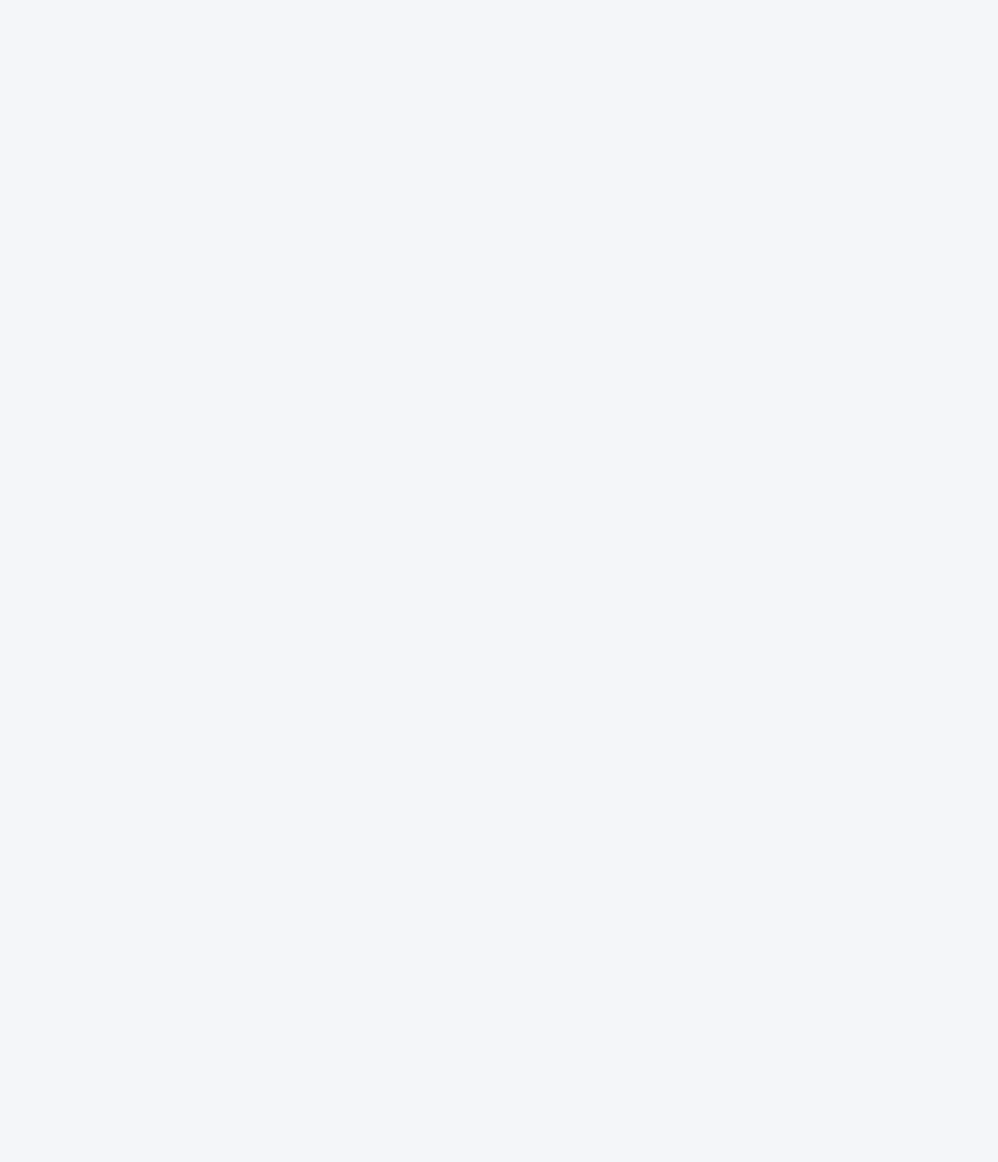
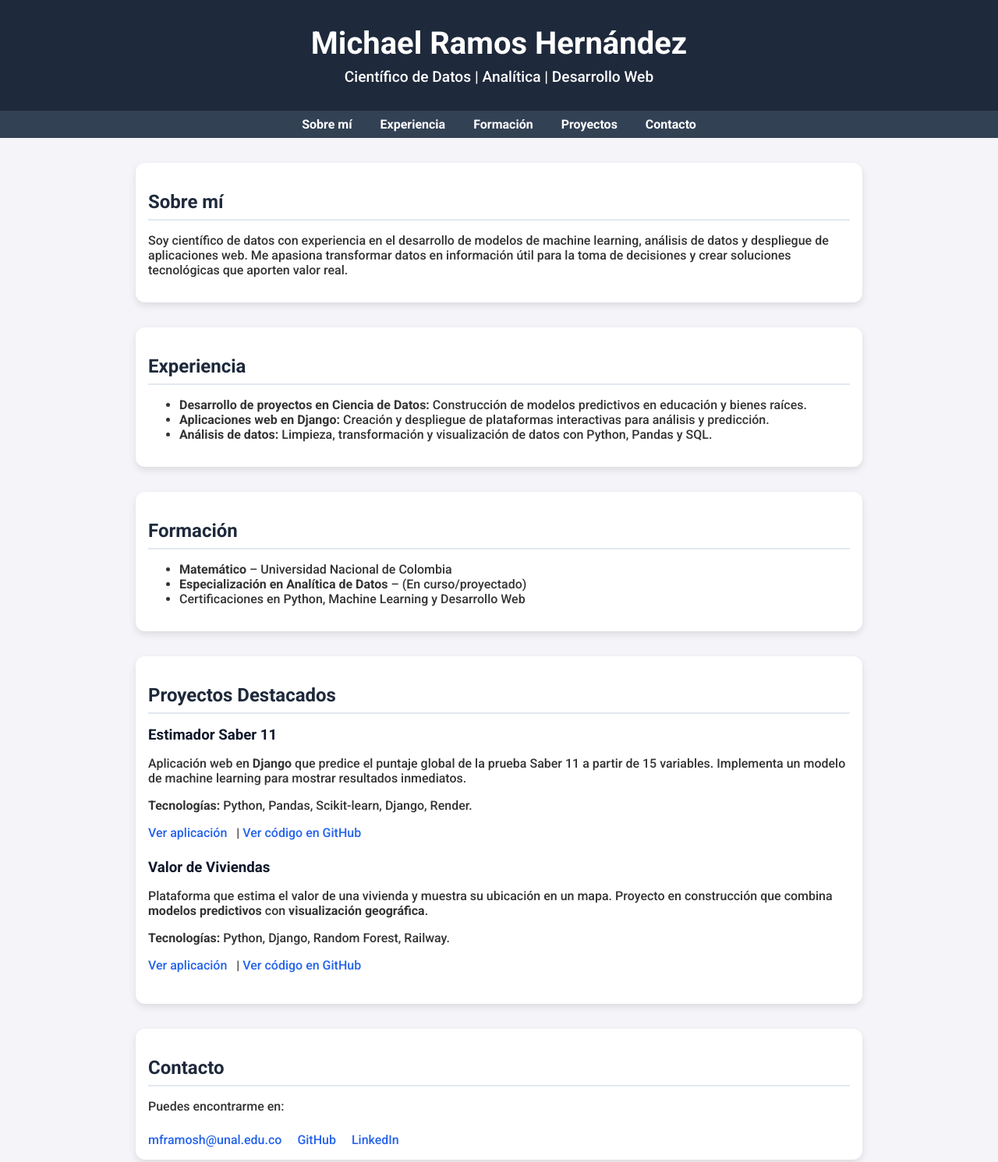
Before and after one commit to Mike80s/Portafolio, a plain HTML site: page index.html in a window 1280 px wide. Shown: the top 1491 px of the page at 78% size. Before the commit the page ends 800 px from the top, so only its background shows below. Drawn offline with Linux system fonts and the light colour scheme.

Commit message:
Update index.html

```diff
--- a/index.html
+++ b/index.html
@@ -3,37 +3,162 @@
 <head>
   <meta charset="UTF-8">
   <meta name="viewport" content="width=device-width, initial-scale=1.0">
-  <title>Portafolio - Michael Fabián Ramos</title>
+  <title>Portafolio - Michael Ramos Hernández</title>
+  <link href="https://fonts.googleapis.com/css2?family=Roboto:wght@300;500;700&display=swap" rel="stylesheet">
   <style>
-    /* ====== Estilos base ====== */
     body {
-      font-family: 'Segoe UI', Tahoma, Geneva, Verdana, sans-serif;
+      font-family: 'Roboto', sans-serif;
       margin: 0;
-      padding: 0;
-      background: #f4f6f9;
+      background: #f4f4f9;
       color: #333;
-      line-height: 1.6;
     }
-    a {
-      color: #3498db;
-      text-decoration: none;
-    }
-    a:hover {
-      text-decoration: underline;
-    }
-
-    /* ====== Header ====== */
     header {
-      background: linear-gradient(135deg, #2c3e50, #34495e);
+      background: #1e293b;
       color: white;
+      padding: 2rem;
       text-align: center;
-      padding: 3rem 1rem;
     }
     header h1 {
       margin: 0;
-      font-size: 2.8rem;
+      font-size: 2.5rem;
     }
     header p {
-      margin-top: 0.5rem;
+      margin: 0.5rem 0 0;
       font-size: 1.2rem;
-      opacit
+    }
+    nav {
+      text-align: center;
+      background: #334155;
+      padding: 0.5rem;
+    }
+    nav a {
+      color: white;
+      margin: 0 1rem;
+      text-decoration: none;
+      font-weight: bold;
+    }
+    section {
+      max-width: 900px;
+      margin: 2rem auto;
+      padding: 1rem;
+      background: white;
+      border-radius: 12px;
+      box-shadow: 0 4px 10px rgba(0,0,0,0.1);
+    }
+    section h2 {
+      border-bottom: 2px solid #e2e8f0;
+      padding-bottom: 0.5rem;
+      margin-bottom: 1rem;
+      color: #1e293b;
+    }
+    .project {
+      margin-bottom: 1.5rem;
+    }
+    .project h3 {
+      margin: 0.3rem 0;
+      color: #0f172a;
+    }
+    .project a {
+      color: #2563eb;
+      text-decoration: none;
+      margin-right: 0.5rem;
+    }
+    .contact a {
+      display: inline-block;
+      margin: 0.5rem 1rem 0 0;
+      color: #2563eb;
+      text-decoration: none;
+    }
+    footer {
+      text-align: center;
+      background: #1e293b;
+      color: white;
+      padding: 1rem;
+      margin-top: 2rem;
+    }
+  </style>
+</head>
+<body>
+
+<header>
+  <h1>Michael Ramos Hernández</h1>
+  <p>Científico de Datos | Analítica | Desarrollo Web</p>
+</header>
+
+<nav>
+  <a href="#about">Sobre mí</a>
+  <a href="#experience">Experiencia</a>
+  <a href="#education">Formación</a>
+  <a href="#projects">Proyectos</a>
+  <a href="#contact">Contacto</a>
+</nav>
+
+<section id="about">
+  <h2>Sobre mí</h2>
+  <p>
+    Soy científico de datos con experiencia en el desarrollo de modelos de machine learning,
+    análisis de datos y despliegue de aplicaciones web. Me apasiona transformar datos en
+    información útil para la toma de decisiones y crear soluciones tecnológicas que aporten
+    valor real.
+  </p>
+</section>
+
+<section id="experience">
+  <h2>Experiencia</h2>
+  <ul>
+    <li><strong>Desarrollo de proyectos en Ciencia de Datos:</strong> Construcción de modelos predictivos en educación y bienes raíces.</li>
+    <li><strong>Aplicaciones web en Django:</strong> Creación y despliegue de plataformas interactivas para análisis y predicción.</li>
+    <li><strong>Análisis de datos:</strong> Limpieza, transformación y visualización de datos con Python, Pandas y SQL.</li>
+  </ul>
+</section>
+
+<section id="education">
+  <h2>Formación</h2>
+  <ul>
+    <li><strong>Matemático</strong> – Universidad Nacional de Colombia</li>
+    <li><strong>Especialización en Analítica de Datos</strong> – (En curso/proyectado)</li>
+    <li>Certificaciones en Python, Machine Learning y Desarrollo Web</li>
+  </ul>
+</section>
+
+<section id="projects">
+  <h2>Proyectos Destacados</h2>
+
+  <div class="project">
+    <h3>Estimador Saber 11</h3>
+    <p>
+      Aplicación web en <strong>Django</strong> que predice el puntaje global de la prueba Saber 11
+      a partir de 15 variables. Implementa un modelo de machine learning para mostrar resultados inmediatos.
+    </p>
+    <p><strong>Tecnologías:</strong> Python, Pandas, Scikit-learn, Django, Render.</p>
+    <a href="https://pronostic13.onrender.com/" target="_blank">Ver aplicación</a> |
+    <a href="https://github.com/mike80s/tu-repo-saber11" target="_blank">Ver código en GitHub</a>
+  </div>
+
+  <div class="project">
+    <h3>Valor de Viviendas</h3>
+    <p>
+      Plataforma que estima el valor de una vivienda y muestra su ubicación en un mapa.
+      Proyecto en construcción que combina <strong>modelos predictivos</strong> con <strong>visualización geográfica</strong>.
+    </p>
+    <p><strong>Tecnologías:</strong> Python, Django, Random Forest, Railway.</p>
+    <a href="https://web-production-50e8e.up.railway.app/" target="_blank">Ver aplicación</a> |
+    <a href="https://github.com/mike80s/tu-repo-viviendas" target="_blank">Ver código en GitHub</a>
+  </div>
+
+</section>
+
+<section id="contact" class="contact">
+  <h2>Contacto</h2>
+  <p>Puedes encontrarme en:</p>
+  <a href="mailto:mframosh@unal.edu.co">mframosh@unal.edu.co</a>
+  <a href="https://github.com/mike80s" target="_blank">GitHub</a>
+  <a href="https://www.linkedin.com/in/michaelramoshernandez/" target="_blank">LinkedIn</a>
+</section>
+
+<footer>
+  <p>© 2025 Michael Ramos Hernández</p>
+</footer>
+
+</body>
+</html>
```
